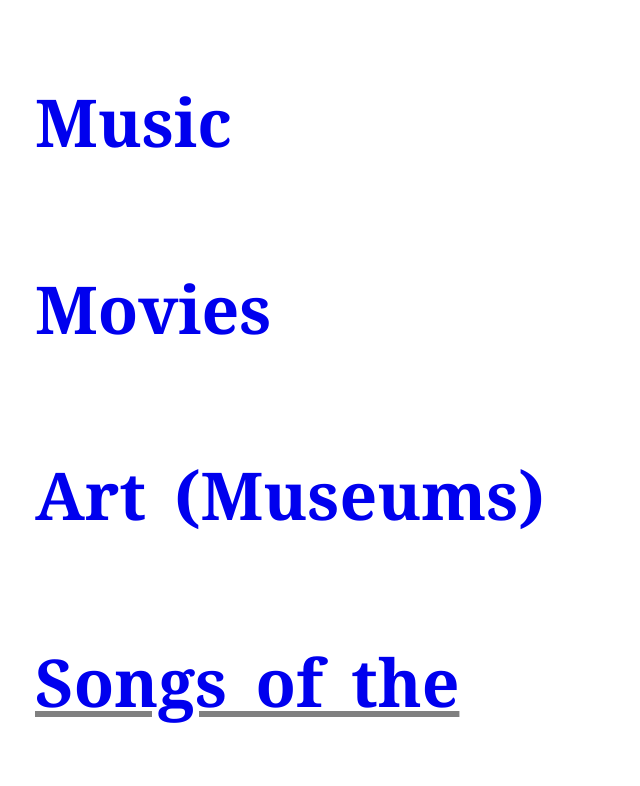
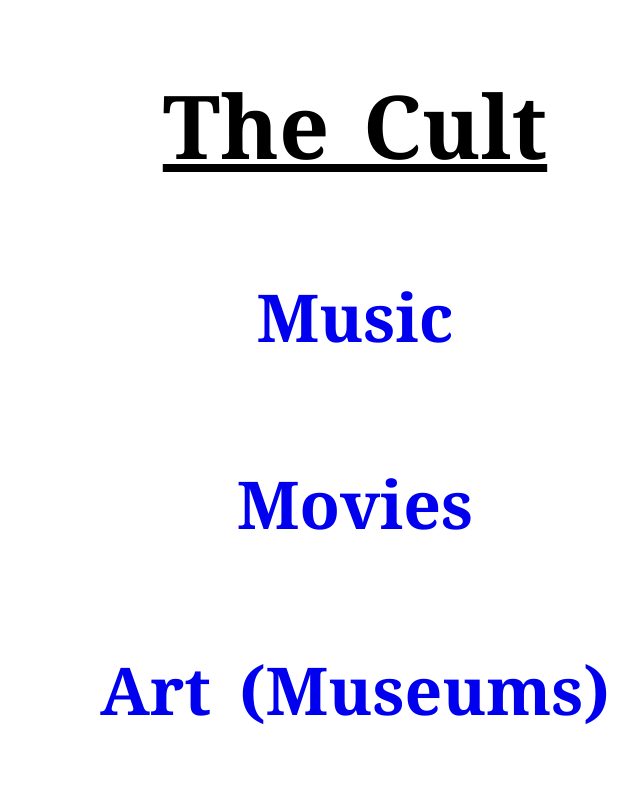
Before and after one commit to MAXBERENGAUT/thecult.reviews, a React (Create React App) app: page / in a window 1280 px wide. Shown: the top 786 px of the page, without its empty margins (285-925 px from the left). Built offline with nearby package versions, Linux system fonts and the light colour scheme.

Commit message:
Added title with pronounced underline

```diff
--- a/src/pages/Home.css
+++ b/src/pages/Home.css
@@ -6,6 +6,11 @@
     line-height: 3em;
     max-width: 50vw;
     margin: auto;
+    text-align: center;
+}
+
+#title {
+    text-decoration: underline;
 }
 
 .category {
@@ -19,4 +24,5 @@
 .ul_gray {
     text-decoration: underline;
     text-decoration-color: gray;
+    text-decoration-thickness: 0.05em;
 }
--- a/src/pages/Home.js
+++ b/src/pages/Home.js
@@ -27,6 +27,7 @@
 
     return (
         <div id='menu-home'>
+            <h1 id='title'>The Cult</h1>
             {items}
         </div>
     )
```
